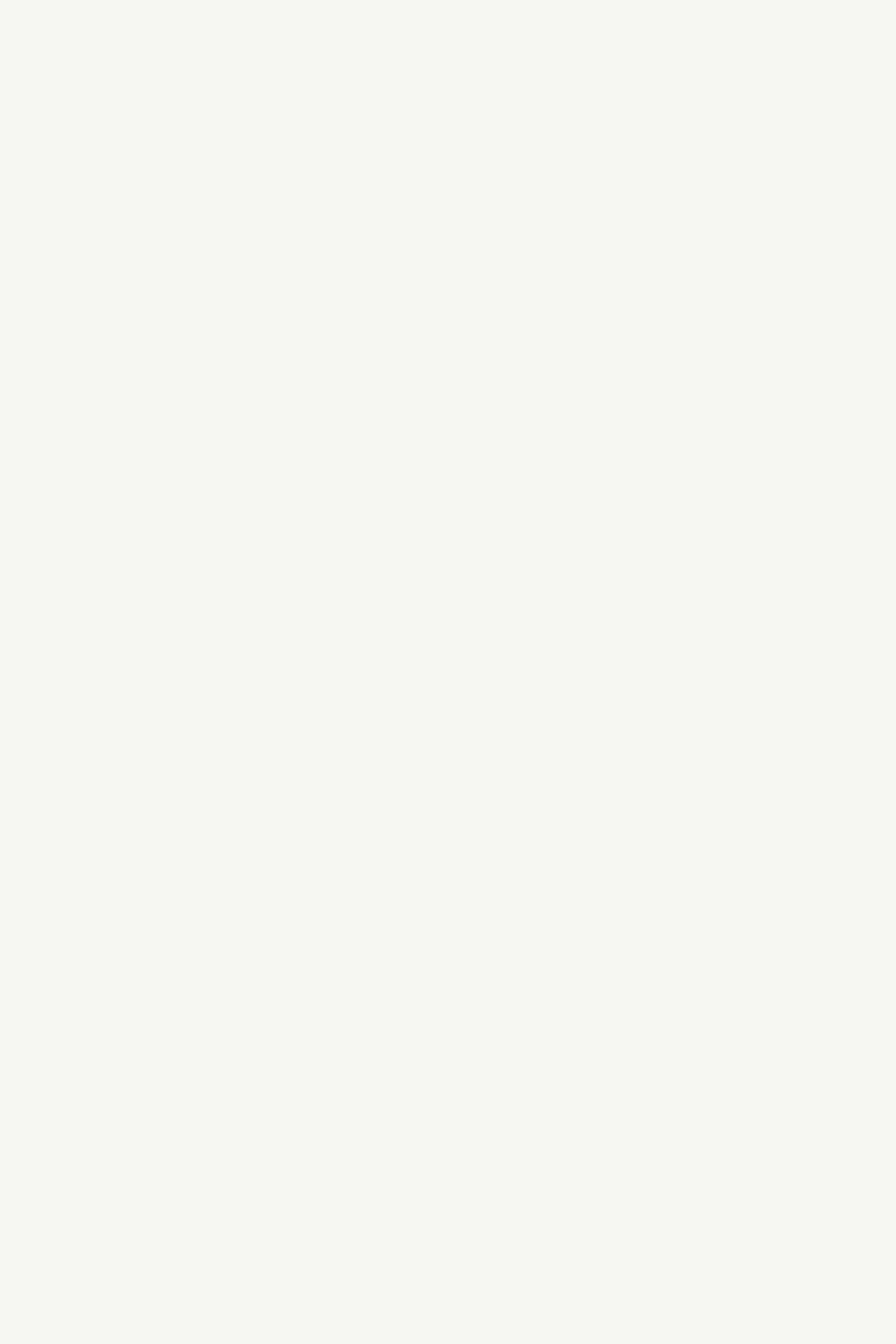
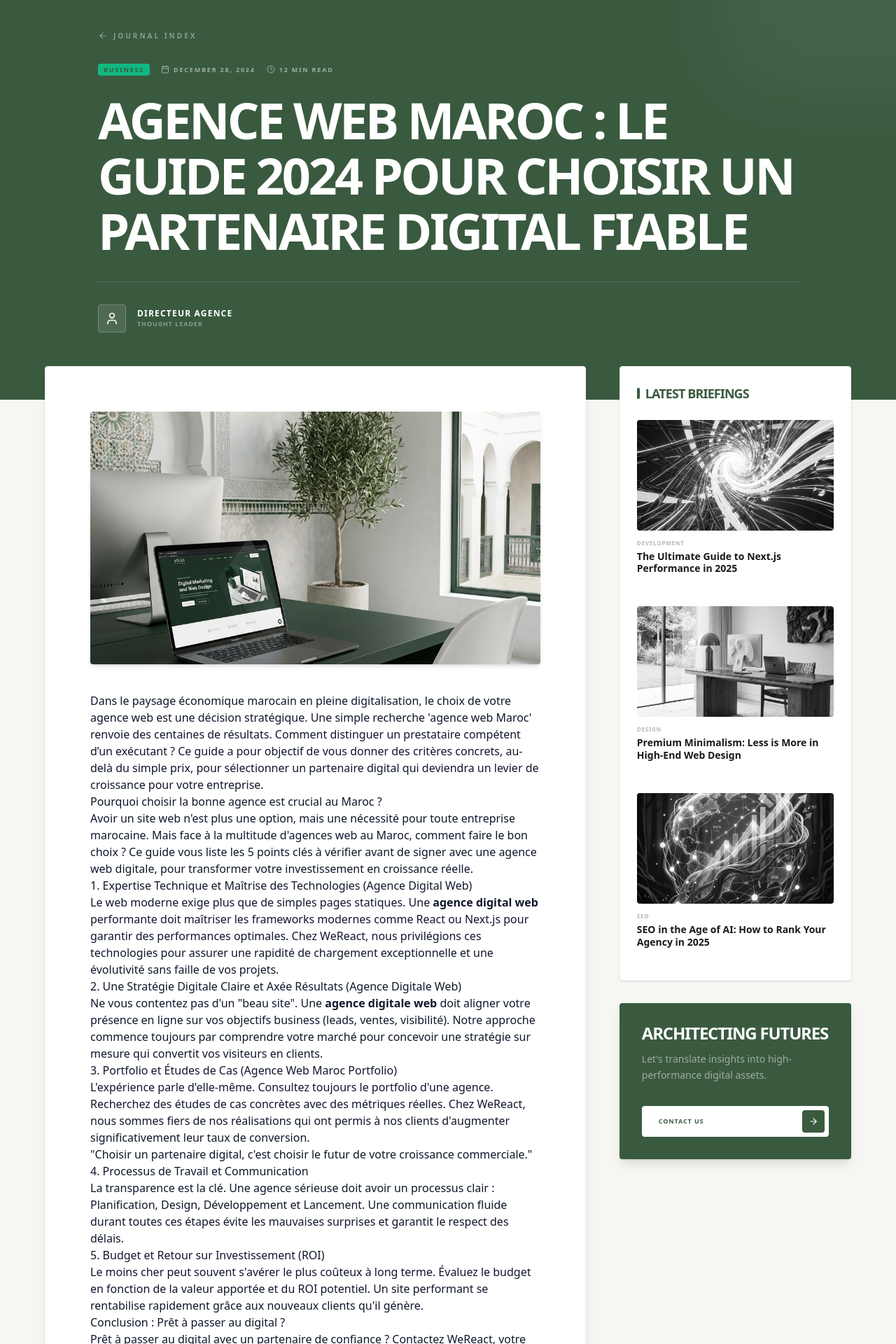
Before and after one commit to splach-coder/weReact-agency, a Next.js app: page /en/blog/choisir-agence-web-maroc-2024 in a window 1280 px wide. Before the commit this address had no page. Shown: the part 120-2040 px from the top of the page at 70% size. Before the commit the page ends 800 px from the top, so only its background shows below. Built offline with nearby package versions, Linux system fonts and the light colour scheme.

Commit message:
feat: Add new blog post and update company statistics on Work and About pages.

```diff
--- a/src/app/[locale]/about/page.tsx
+++ b/src/app/[locale]/about/page.tsx
@@ -51,9 +51,9 @@ export default function AboutPage() {
     ];
 
     const stats = [
-        { number: "150+", label: "Projects Delivered" },
+        { number: "15+", label: "Projects Delivered" },
         { number: "98%", label: "Client Satisfaction" },
-        { number: "5+", label: "Years Experience" },
+        { number: "2+", label: "Years Experience" },
         { number: "24/7", label: "Support Available" }
     ];
 
--- a/src/components/sections/Work.tsx
+++ b/src/components/sections/Work.tsx
@@ -62,7 +62,7 @@ export default function Work() {
                         </div>
 
                         <h2 className="text-5xl md:text-7xl font-bold tracking-tighter leading-[0.9] mb-6">
-                            Trusted by Over 15k+ <br />
+                            Trusted by Over 15+ <br />
                             <span className="text-transparent bg-clip-text bg-gradient-to-r from-[var(--color-primary)] to-[var(--color-primary)]/60">
                                 Satisfied Clients
                             </span>
--- a/src/data/blog.ts
+++ b/src/data/blog.ts
@@ -14,6 +14,45 @@ export interface BlogPost {
 }
 
 export const blogPosts: BlogPost[] = [
+    {
+        slug: "choisir-agence-web-maroc-2024",
+        title: "Agence Web Maroc : Le Guide 2024 pour Choisir un Partenaire Digital Fiable",
+        excerpt: "Vous cherchez une agence web au Maroc ? Découvrez les 5 critères essentiels pour choisir un partenaire qui comprend vos objectifs business et livre un site performant.",
+        metaDescription: "Vous cherchez une agence web au Maroc ? Découvrez les 5 critères essentiels pour choisir un partenaire qui comprend vos objectifs business et livre un site performant. WeReact, votre agence digitale.",
+        date: "December 28, 2024",
+        author: "Directeur Agence",
+        category: "Business",
+        categoryColor: "#10B981",
+        image: "/images/blog/agence-web-maroc.png",
+        readTime: "12 min read",
+        tags: ["Maroc", "Agence Web", "SEO", "Business"],
+        content: `
+            <p>Dans le paysage économique marocain en pleine digitalisation, le choix de votre agence web est une décision stratégique. Une simple recherche 'agence web Maroc' renvoie des centaines de résultats. Comment distinguer un prestataire compétent d’un exécutant ? Ce guide a pour objectif de vous donner des critères concrets, au-delà du simple prix, pour sélectionner un partenaire digital qui deviendra un levier de croissance pour votre entreprise.</p>
+
+            <h2>Pourquoi choisir la bonne agence est crucial au Maroc ?</h2>
+            <p>Avoir un site web n'est plus une option, mais une nécessité pour toute entreprise marocaine. Mais face à la multitude d'agences web au Maroc, comment faire le bon choix ? Ce guide vous liste les 5 points clés à vérifier avant de signer avec une agence web digitale, pour transformer votre investissement en croissance réelle.</p>
+
+            <h3>1. Expertise Technique et Maîtrise des Technologies (Agence Digital Web)</h3>
+            <p>Le web moderne exige plus que de simples pages statiques. Une <strong>agence digital web</strong> performante doit maîtriser les frameworks modernes comme React ou Next.js pour garantir des performances optimales. Chez WeReact, nous privilégions ces technologies pour assurer une rapidité de chargement exceptionnelle et une évolutivité sans faille de vos projets.</p>
+
+            <h3>2. Une Stratégie Digitale Claire et Axée Résultats (Agence Digitale Web)</h3>
+            <p>Ne vous contentez pas d'un "beau site". Une <strong>agence digitale web</strong> doit aligner votre présence en ligne sur vos objectifs business (leads, ventes, visibilité). Notre approche commence toujours par comprendre votre marché pour concevoir une stratégie sur mesure qui convertit vos visiteurs en clients.</p>
+
+            <h3>3. Portfolio et Études de Cas (Agence Web Maroc Portfolio)</h3>
+            <p>L'expérience parle d'elle-même. Consultez toujours le portfolio d'une agence. Recherchez des études de cas concrètes avec des métriques réelles. Chez WeReact, nous sommes fiers de nos réalisations qui ont permis à nos clients d'augmenter significativement leur taux de conversion.</p>
+
+            <blockquote>"Choisir un partenaire digital, c'est choisir le futur de votre croissance commerciale."</blockquote>
+
+            <h3>4. Processus de Travail et Communication</h3>
+            <p>La transparence est la clé. Une agence sérieuse doit avoir un processus clair : Planification, Design, Développement et Lancement. Une communication fluide durant toutes ces étapes évite les mauvaises surprises et garantit le respect des délais.</p>
+
+            <h3>5. Budget et Retour sur Investissement (ROI)</h3>
+            <p>Le moins cher peut souvent s'avérer le plus coûteux à long terme. Évaluez le budget en fonction de la valeur apportée et du ROI potentiel. Un site performant se rentabilise rapidement grâce aux nouveaux clients qu'il génère.</p>
+
+            <h2>Conclusion : Prêt à passer au digital ?</h2>
+            <p>Prêt à passer au digital avec un partenaire de confiance ? Contactez WeReact, votre agence web au Maroc, pour un audit gratuit de 20 minutes de votre présence en ligne. Ensemble, construisons le futur de votre entreprise.</p>
+        `
+    },
     {
         slug: "optimizing-nextjs-performance-2025",
         title: "The Ultimate Guide to Next.js Performance in 2025",
```
Also changed, not shown: public/images/blog/agence-web-maroc.png (added).
